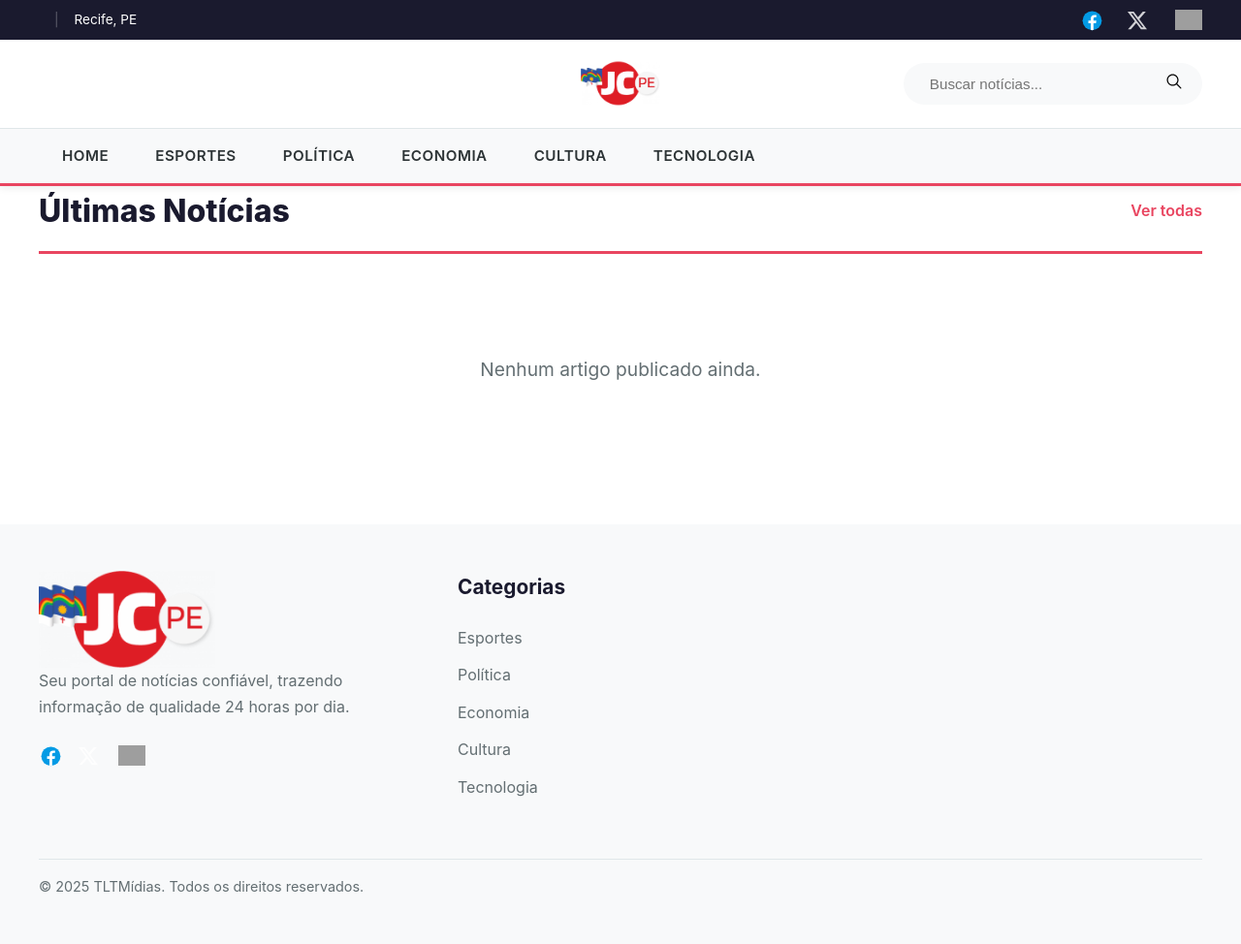
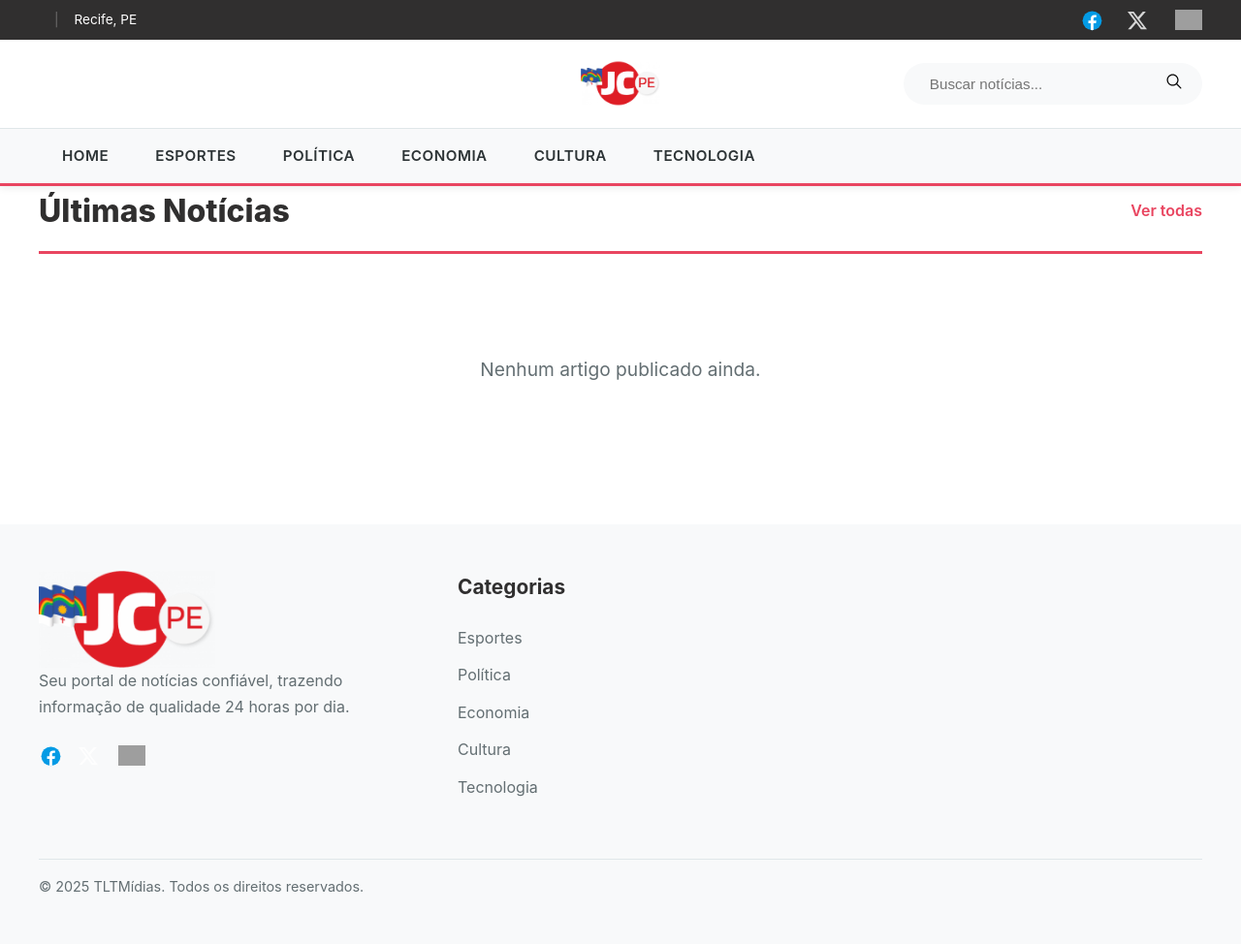
Before and after one commit to Nobutann/TLTMidias, a Django app: page / in a window 1280 px wide. Shown: the whole page at 97% size. Run offline with Django 5.2, Linux system fonts and the light colour scheme; data comes from the database, SQL or seed files in the repository; data that the repository does not hold is empty; grey boxes are pictures that could not be loaded.

Commit message:
Atualizando front-end

```diff
--- a/static/article/css/style.css
+++ b/static/article/css/style.css
@@ -5,8 +5,8 @@
 }
 
 :root {
-    --primary-color: #1a1a2e;
-    --secondary-color: #16213e;
+    --primary-color: #302f2f;
+    --secondary-color: #302f2f;
     --accent-color: #e94560;
     --accent-hover: #c23952;
     --text-color: #2d3436;
@@ -792,13 +792,13 @@ img {
         right: 0;
         background: white;
         box-shadow: var(--shadow-md);
-        max-height: 0;
-        overflow: hidden;
-        transition: max-height 0.3s ease;
     }
 
     .nav-list {
         flex-direction: column;
+        max-height: 0;
+        overflow: hidden;
+        transition: max-height 0.3s ease;
     }
 
     .nav-list.active {
--- a/templates/base.html
+++ b/templates/base.html
@@ -6,6 +6,7 @@
     <meta name="viewport" content="width=device-width, initial-scale=1.0">
     <title>{% block title %}Jornal do Commercio{% endblock %}</title>
     <link rel="stylesheet" href="{% static 'article/css/style.css' %}">
+    <link rel="stylesheet" href="https://cdn.jsdelivr.net/npm/bootstrap-icons@1.11.3/font/bootstrap-icons.min.css">
     <link rel="icon" type="image/x-icon" href="{% static 'article/img/jc-logo.ico' %}">
 </head>
 <body>
@@ -56,7 +57,7 @@
                                 </svg>
                             </button>
                         </form>
-                        <button class="menu-toggle" id="menuToggle">☰</button>
+                        <button class="menu-toggle" id="menuToggle"><i class="bi bi-list"></i></button>
                     </div>
                 </div>
             </div>
```
